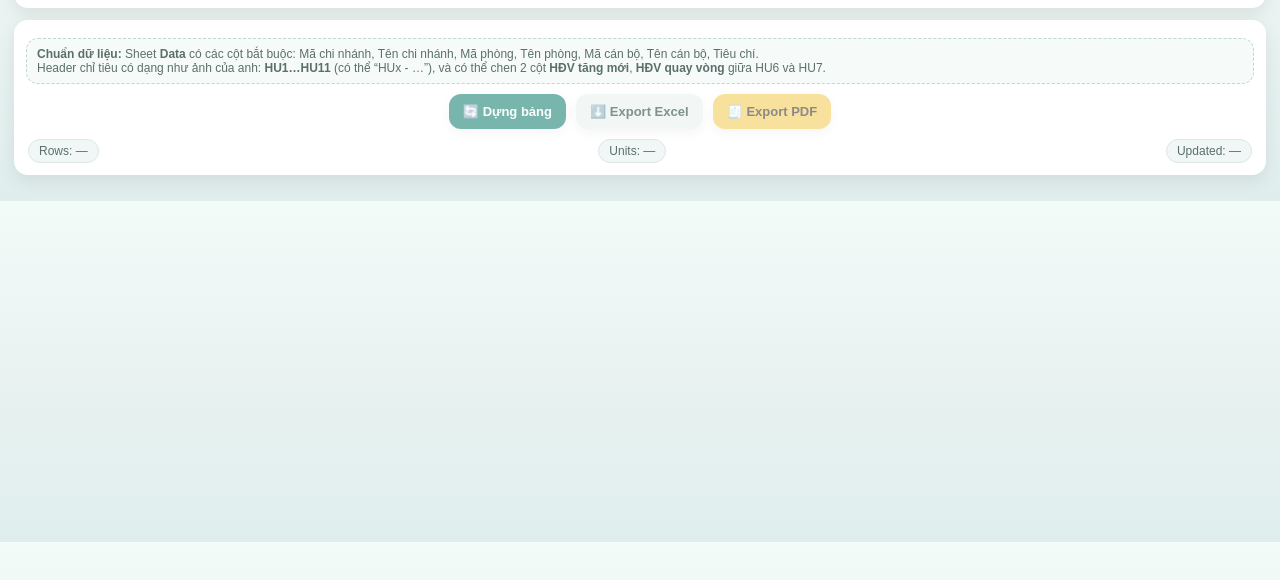
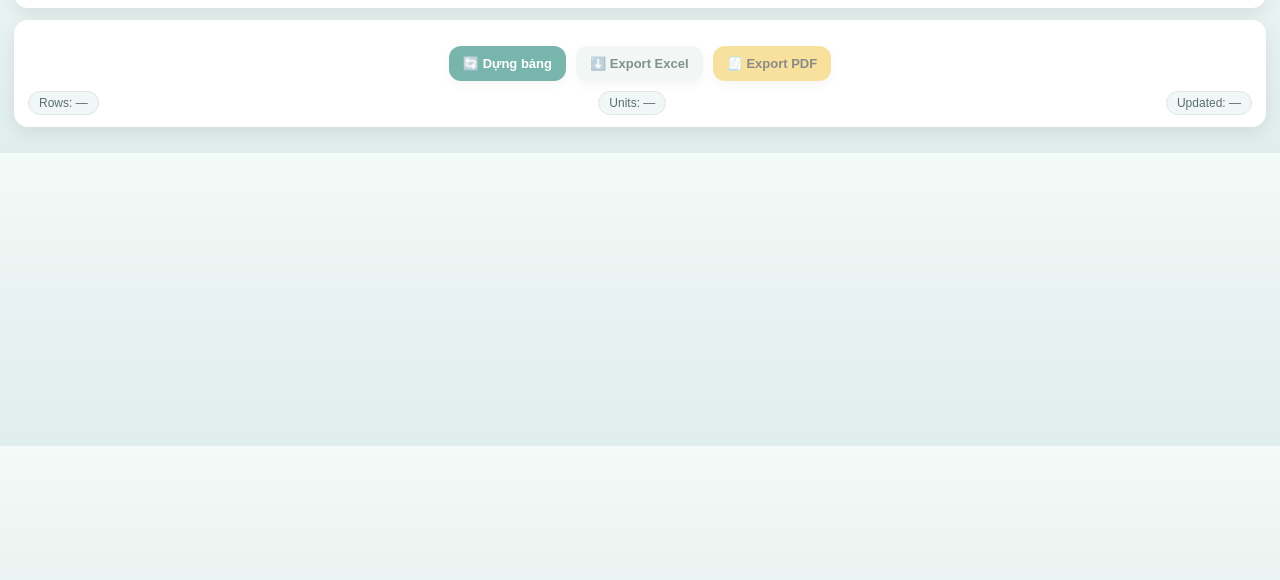
Before and after one commit to ductoan2812-oss/sale-huddle-dashboard, a plain HTML site: page index.html in a window 1280 px wide. Shown: the part 140-720 px from the top of the page. Drawn offline with nearby package versions, Linux system fonts and the light colour scheme.

Commit message:
Update index.html

```diff
--- a/index.html
+++ b/index.html
@@ -256,13 +256,7 @@
     </div>
 
     <div class="card">
-      <div class="hint">
-        <b>Chuẩn dữ liệu:</b> Sheet <b>Data</b> có các cột bắt buộc:
-        <span class="muted">Mã chi nhánh, Tên chi nhánh, Mã phòng, Tên phòng, Mã cán bộ, Tên cán bộ, Tiêu chí</span>.
-        <br/>Header chỉ tiêu có dạng như ảnh của anh: <b>HU1…HU11</b> (có thể “HUx - …”), và có thể chen 2 cột
-        <b>HĐV tăng mới</b>, <b>HĐV quay vòng</b> giữa HU6 và HU7.
-      </div>
-
+    <div style="height:6px"></div>
       <div id="tableArea" class="table-wrap" style="display:none;">
         <div id="captureArea">
           <table id="reportTable">
```
